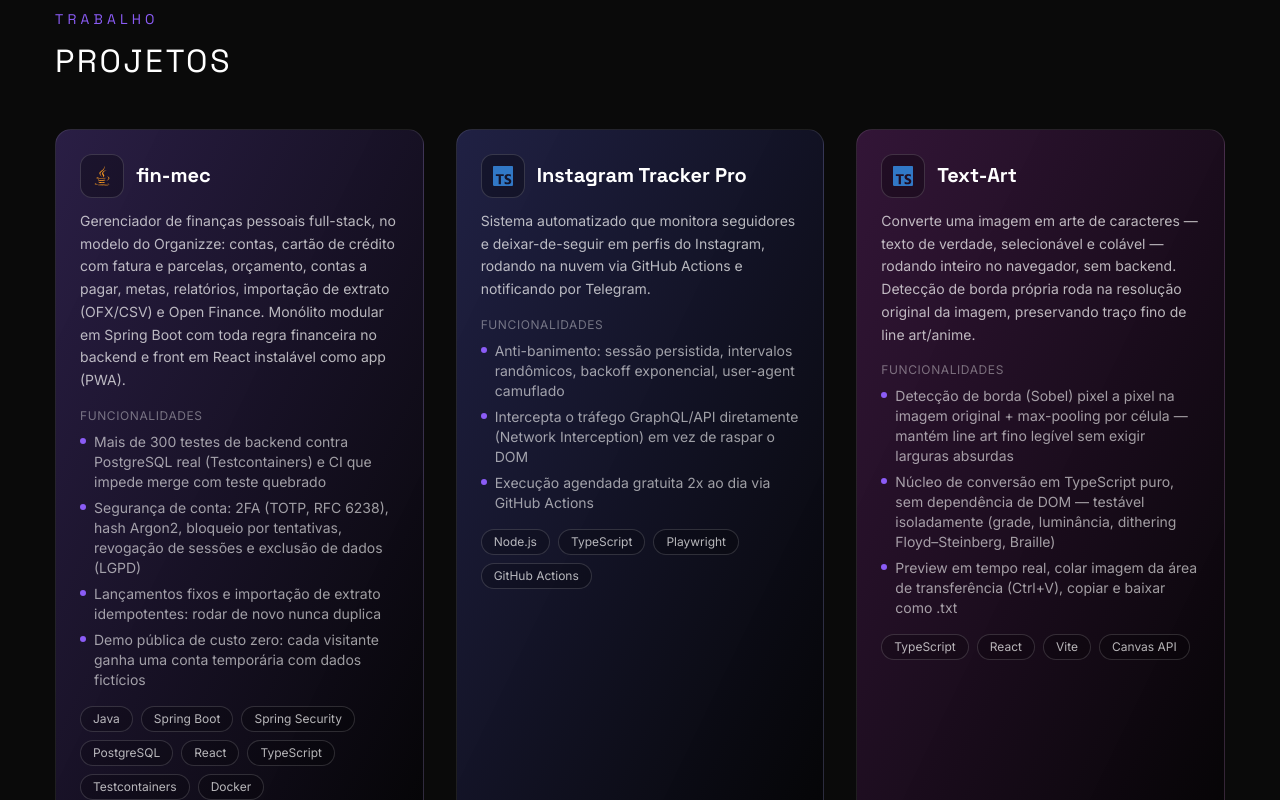
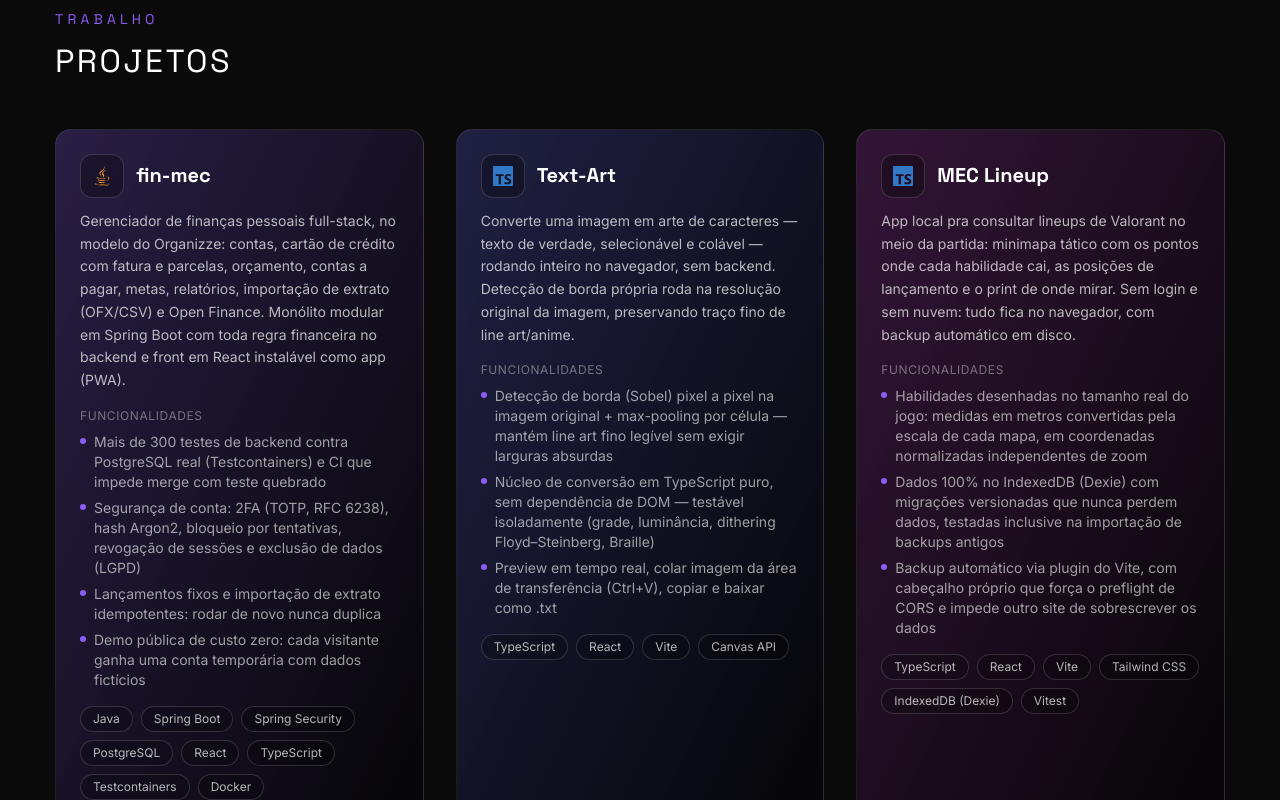
Before and after one commit to merlinmec/portfolio, a React (Create React App) app: page / in a window 1280 px wide. Shown: the part 1680-2480 px from the top of the page. Built offline with nearby package versions, Linux system fonts and the light colour scheme.

Commit message:
chore: remove o instagram-tracker da listagem de projetos
Sai do catalogo (projects.js) e dos textos em portugues e ingles.

```diff
--- a/src/data/projects.js
+++ b/src/data/projects.js
@@ -19,14 +19,6 @@
     private: false,
   },
   {
-    id: 'instagram-tracker',
-    language: 'TypeScript',
-    tech: ['Node.js', 'TypeScript', 'Playwright', 'GitHub Actions'],
-    repoUrl: 'https://github.com/merlinmec/instagram-tracker',
-    demoUrl: null,
-    private: true,
-  },
-  {
     id: 'pixel-type',
     language: 'TypeScript',
     tech: ['TypeScript', 'React', 'Vite', 'Canvas API'],
--- a/src/i18n/translations.js
+++ b/src/i18n/translations.js
@@ -90,16 +90,6 @@
             'Demo pública de custo zero: cada visitante ganha uma conta temporária com dados fictícios',
           ],
         },
-        'instagram-tracker': {
-          name: 'Instagram Tracker Pro',
-          description:
-            'Sistema automatizado que monitora seguidores e deixar-de-seguir em perfis do Instagram, rodando na nuvem via GitHub Actions e notificando por Telegram.',
-          features: [
-            'Anti-banimento: sessão persistida, intervalos randômicos, backoff exponencial, user-agent camuflado',
-            'Intercepta o tráfego GraphQL/API diretamente (Network Interception) em vez de raspar o DOM',
-            'Execução agendada gratuita 2x ao dia via GitHub Actions',
-          ],
-        },
         'pixel-type': {
           name: 'Text-Art',
           description:
@@ -142,7 +132,6 @@
       viewAll: 'Ver todos os projetos',
       projectBlurbs: {
         'fin-mec': 'Gestão financeira pessoal full-stack',
-        'instagram-tracker': 'Monitor de seguidores automatizado',
         'pixel-type': 'Conversor de imagem em arte de texto',
         'mec-lineup': 'Lineups de Valorant no minimapa',
       },
@@ -245,16 +234,6 @@
             'Zero-cost public demo: each visitor gets a temporary account with sample data',
           ],
         },
-        'instagram-tracker': {
-          name: 'Instagram Tracker Pro',
-          description:
-            'An automated system that tracks follows/unfollows on Instagram profiles, running in the cloud via GitHub Actions and notifying through Telegram.',
-          features: [
-            'Anti-ban: persisted session, randomized intervals, exponential backoff, disguised user-agent',
-            'Intercepts GraphQL/API traffic directly (network interception) instead of scraping the DOM',
-            'Free scheduled runs twice a day via GitHub Actions',
-          ],
-        },
         'pixel-type': {
           name: 'Text-Art',
           description:
@@ -296,7 +275,6 @@
       viewAll: 'View all projects',
       projectBlurbs: {
         'fin-mec': 'Full-stack personal finance app',
-        'instagram-tracker': 'Automated follower tracker',
         'pixel-type': 'Image-to-text-art converter',
         'mec-lineup': 'Valorant lineups on the minimap',
       },
```
